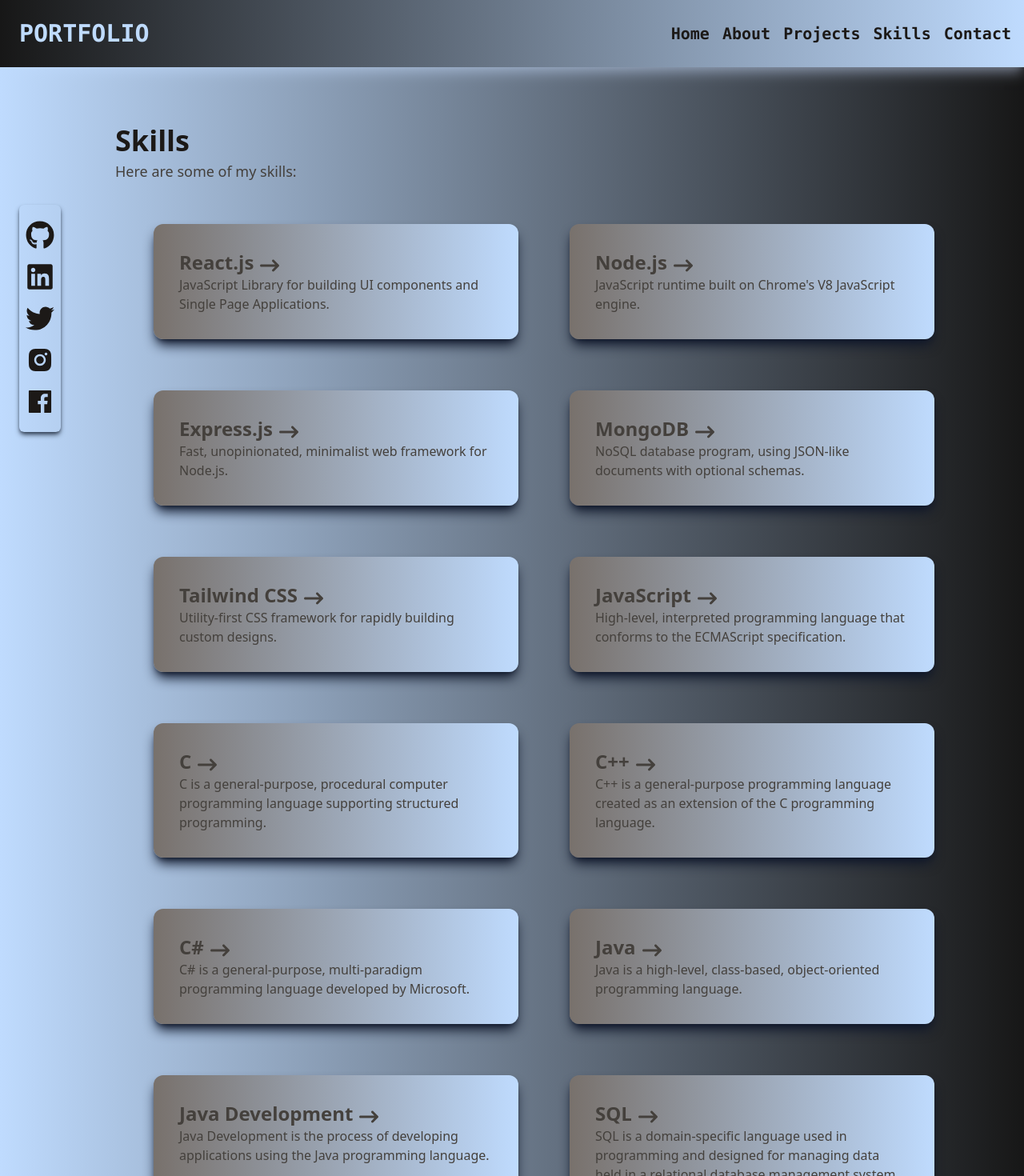
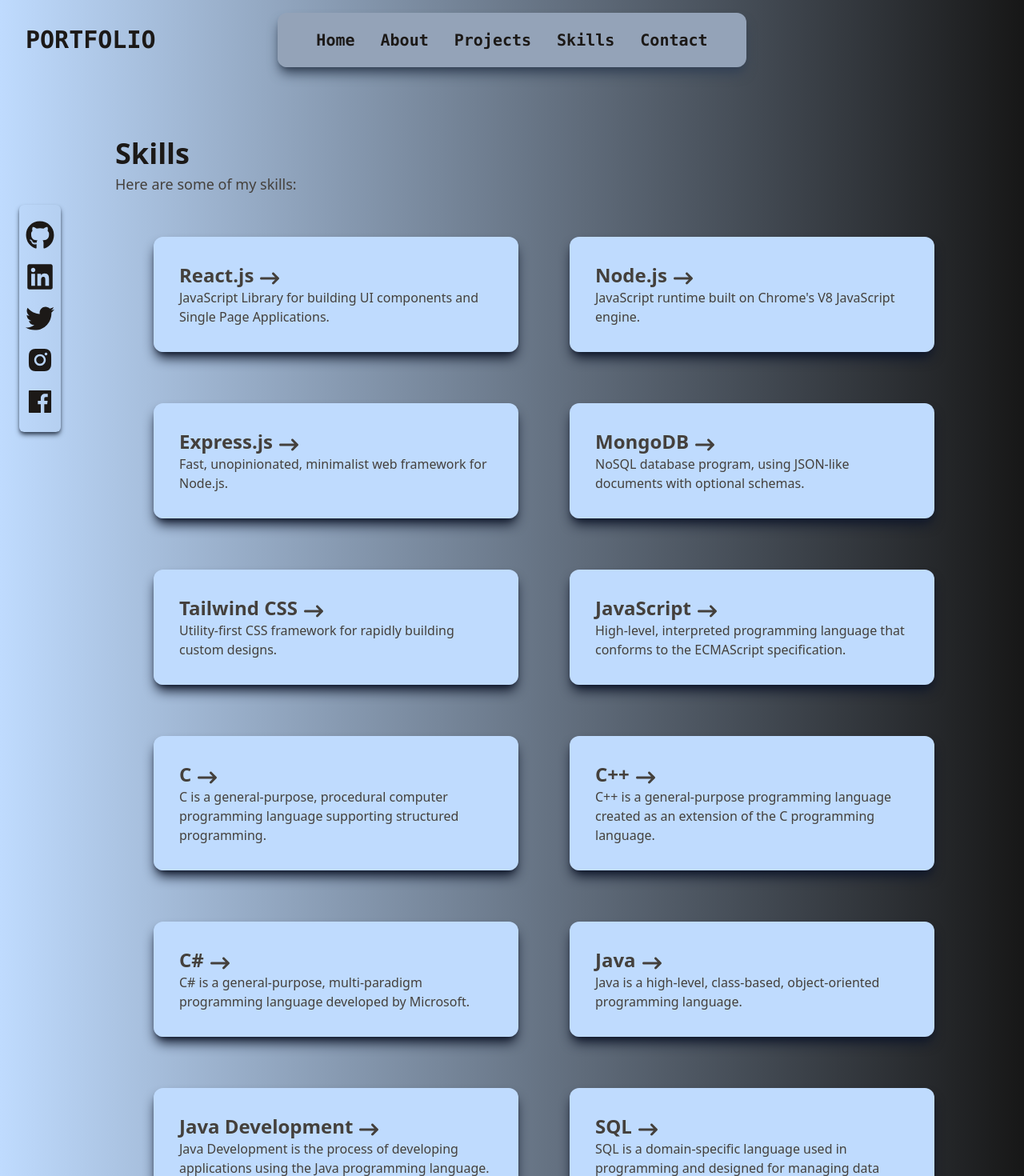
Before and after one commit to Karanjos/portfolio-website, a React (Vite) app: page /skills in a window 1280 px wide. Shown: the top 1470 px of the page at 80% size. Built offline with nearby package versions, Linux system fonts and the light colour scheme.

Commit message:
style: Update footer and navbar component styles

```diff
--- a/src/components/Contact.jsx
+++ b/src/components/Contact.jsx
@@ -45,28 +45,28 @@
               name="name"
               id="name"
               placeholder="Enter your name here..."
-              className="w-72 px-2 py-3 rounded-full outline-none"
+              className="w-72 px-2 py-3 rounded-full outline-none bg-gradient-to-r from-slate-300 to-slate-200"
             />
             <input
               type="email"
               name="email"
               id="email"
               placeholder="Enter your email here..."
-              className="w-72 px-2 py-3 rounded-full outline-none"
+              className="w-72 px-2 py-3 rounded-full outline-none bg-gradient-to-r from-slate-300 to-slate-200"
             />
             <textarea
               id="message"
               name="message"
               rows="5"
               placeholder="Enter your message here..."
-              className="w-72 px-2 py-3 rounded-3xl outline-none"
+              className="w-72 px-2 py-3 rounded-3xl outline-none bg-gradient-to-r from-slate-300 to-slate-200"
             ></textarea>
           </div>
 
           <button
             type="submit"
             onClick={handleSubmit}
-            className="w-24 col-start-2 py-2 bg-gradient-to-r from-stone-900 to-blue-200 rounded-full text-stone-900 font-bold"
+            className="w-40 col-start-2 py-2 bg-stone-950 text-stone-50 rounded-full font-bold"
           >
             Send
           </button>
--- a/src/components/Footer.jsx
+++ b/src/components/Footer.jsx
@@ -2,7 +2,7 @@
   const year = new Date().getFullYear();
 
   return (
-    <footer className="shadow-lg shadow-gray-500/100 text-blue-200 font-mono bg-gradient-to-l from-blue-200 to-transparent">
+    <footer className="shadow-lg shadow-gray-500/100 text-blue-200 font-mono bg-gradient-to-r from-blue-200 to-transparent">
       <div className="flex justify-center items-center py-4">
         <p className="text-stone-900 me-4 font-semibold text-xl border-e-2 border-stone-900 pe-4">
           &copy; {year}
--- a/src/components/Navbar.jsx
+++ b/src/components/Navbar.jsx
@@ -2,17 +2,17 @@
 
 const Navbar = () => {
   return (
-    <header className="shadow-lg shadow-gray-500/100 text-blue-200 font-mono bg-gradient-to-l from-blue-200 to-transparent">
-      <nav className="flex justify-between items-center py-4">
+    <header className="text-stone-900 font-mono bg-gradient-to-r from-blue-200 to-transparent">
+      <nav className="flex justify-center items-center py-4">
         <Link to="/">
-          <div className="text-2xl font-bold">
+          <div className="absolute top-6 left-2 text-2xl font-bold">
             <h1 className="text-3xl font-semibold text-opacity-75  mx-4 p-2">
               PORTFOLIO
               <span className="animate-ping absolute top-4 left-20 inline-flex w-10 h-10 rounded-full bg-sky-400 opacity-75"></span>
             </h1>
           </div>
         </Link>
-        <ul className="flex gap-4 text-stone-900 mx-4 font-semibold text-xl">
+        <ul className="flex gap-8 mx-4 font-semibold text-xl shadow-lg shadow-slate-700 px-12 py-5 rounded-xl bg-gradient-to-r from-slate-400 to-slate-400">
           <Link to="/">
             <li>Home</li>
           </Link>
--- a/src/components/Skills.jsx
+++ b/src/components/Skills.jsx
@@ -11,7 +11,7 @@
         </p>
 
         <ul className="grid grid-cols-2 py-8 px-12 gap-16 rounded-lg my-5">
-          <li className="rounded-xl shadow-lg shadow-slate-900 p-8 bg-gradient-to-r from-stone-500 to-blue-200">
+          <li className="rounded-xl shadow-lg shadow-slate-900 p-8 bg-gradient-to-r from-blue-200 to-blue-200">
             <h2 className="flex text-2xl font-bold text-stone-700 gap-2">
               React.js {<FaArrowRightLong className="mt-2" />}
             </h2>
@@ -20,7 +20,7 @@
               Applications.
             </h4>
           </li>
-          <li className="rounded-xl shadow-lg shadow-slate-900 p-8 bg-gradient-to-r from-stone-500 to-blue-200">
+          <li className="rounded-xl shadow-lg shadow-slate-900 p-8 bg-gradient-to-r from-blue-200 to-blue-200">
             <h2 className="flex text-2xl font-bold text-stone-700 gap-2">
               Node.js {<FaArrowRightLong className="mt-2" />}
             </h2>
@@ -28,7 +28,7 @@
               JavaScript runtime built on Chrome&apos;s V8 JavaScript engine.
             </h4>
           </li>
-          <li className="rounded-xl shadow-lg shadow-slate-900 p-8 bg-gradient-to-r from-stone-500 to-blue-200">
+          <li className="rounded-xl shadow-lg shadow-slate-900 p-8 bg-gradient-to-r from-blue-200 to-blue-200">
             <h2 className="flex text-2xl font-bold text-stone-700 gap-2">
               Express.js {<FaArrowRightLong className="mt-2" />}
             </h2>
@@ -36,7 +36,7 @@
               Fast, unopinionated, minimalist web framework for Node.js.
             </h4>
           </li>
-          <li className="rounded-xl shadow-lg shadow-slate-900 p-8 bg-gradient-to-r from-stone-500 to-blue-200">
+          <li className="rounded-xl shadow-lg shadow-slate-900 p-8 bg-gradient-to-r from-blue-200 to-blue-200">
             <h2 className="flex text-2xl font-bold text-stone-700 gap-2">
               MongoDB {<FaArrowRightLong className="mt-2" />}
             </h2>
@@ -45,7 +45,7 @@
               schemas.
             </h4>
           </li>
-          <li className="rounded-xl shadow-lg shadow-slate-900 p-8 bg-gradient-to-r from-stone-500 to-blue-200">
+          <li className="rounded-xl shadow-lg shadow-slate-900 p-8 bg-gradient-to-r from-blue-200 to-blue-200">
             <h2 className="flex text-2xl font-bold text-stone-700 gap-2">
               Tailwind CSS {<FaArrowRightLong className="mt-2" />}
             </h2>
@@ -53,7 +53,7 @@
               Utility-first CSS framework for rapidly building custom designs.
             </h4>
           </li>
-          <li className="rounded-xl shadow-lg shadow-slate-900 p-8 bg-gradient-to-r from-stone-500 to-blue-200">
+          <li className="rounded-xl shadow-lg shadow-slate-900 p-8 bg-gradient-to-r from-blue-200 to-blue-200">
             <h2 className="flex text-2xl font-bold text-stone-700 gap-2">
               JavaScript {<FaArrowRightLong className="mt-2" />}
             </h2>
@@ -63,7 +63,7 @@
             </h4>
           </li>
           {/** write skills like c, c++, c# , java , java development , SQL*/}
-          <li className="rounded-xl shadow-lg shadow-slate-900 p-8 bg-gradient-to-r from-stone-500 to-blue-200">
+          <li className="rounded-xl shadow-lg shadow-slate-900 p-8 bg-gradient-to-r from-blue-200 to-blue-200">
             <h2 className="flex text-2xl font-bold text-stone-700 gap-2">
               C {<FaArrowRightLong className="mt-2" />}
             </h2>
@@ -72,7 +72,7 @@
               supporting structured programming.
             </h4>
           </li>
-          <li className="rounded-xl shadow-lg shadow-slate-900 p-8 bg-gradient-to-r from-stone-500 to-blue-200">
+          <li className="rounded-xl shadow-lg shadow-slate-900 p-8 bg-gradient-to-r from-blue-200 to-blue-200">
             <h2 className="flex text-2xl font-bold text-stone-700 gap-2">
               C++ {<FaArrowRightLong className="mt-2" />}
             </h2>
@@ -81,7 +81,7 @@
               extension of the C programming language.
             </h4>
           </li>
-          <li className="rounded-xl shadow-lg shadow-slate-900 p-8 bg-gradient-to-r from-stone-500 to-blue-200">
+          <li className="rounded-xl shadow-lg shadow-slate-900 p-8 bg-gradient-to-r from-blue-200 to-blue-200">
             <h2 className="flex text-2xl font-bold text-stone-700 gap-2">
               C# {<FaArrowRightLong className="mt-2" />}
             </h2>
@@ -90,7 +90,7 @@
               developed by Microsoft.
             </h4>
           </li>
-          <li className="rounded-xl shadow-lg shadow-slate-900 p-8 bg-gradient-to-r from-stone-500 to-blue-200">
+          <li className="rounded-xl shadow-lg shadow-slate-900 p-8 bg-gradient-to-r from-blue-200 to-blue-200">
             <h2 className="flex text-2xl font-bold text-stone-700 gap-2">
               Java {<FaArrowRightLong className="mt-2" />}
             </h2>
@@ -99,7 +99,7 @@
               language.
             </h4>
           </li>
-          <li className="rounded-xl shadow-lg shadow-slate-900 p-8 bg-gradient-to-r from-stone-500 to-blue-200">
+          <li className="rounded-xl shadow-lg shadow-slate-900 p-8 bg-gradient-to-r from-blue-200 to-blue-200">
             <h2 className="flex text-2xl font-bold text-stone-700 gap-2">
               Java Development {<FaArrowRightLong className="mt-2" />}
             </h2>
@@ -108,7 +108,7 @@
               the Java programming language.
             </h4>
           </li>
-          <li className="rounded-xl shadow-lg shadow-slate-900 p-8 bg-gradient-to-r from-stone-500 to-blue-200">
+          <li className="rounded-xl shadow-lg shadow-slate-900 p-8 bg-gradient-to-r from-blue-200 to-blue-200">
             <h2 className="flex text-2xl font-bold text-stone-700 gap-2">
               SQL {<FaArrowRightLong className="mt-2" />}
             </h2>
```
Also changed, not shown: src/components/Project.jsx (+6 -6 lines).
